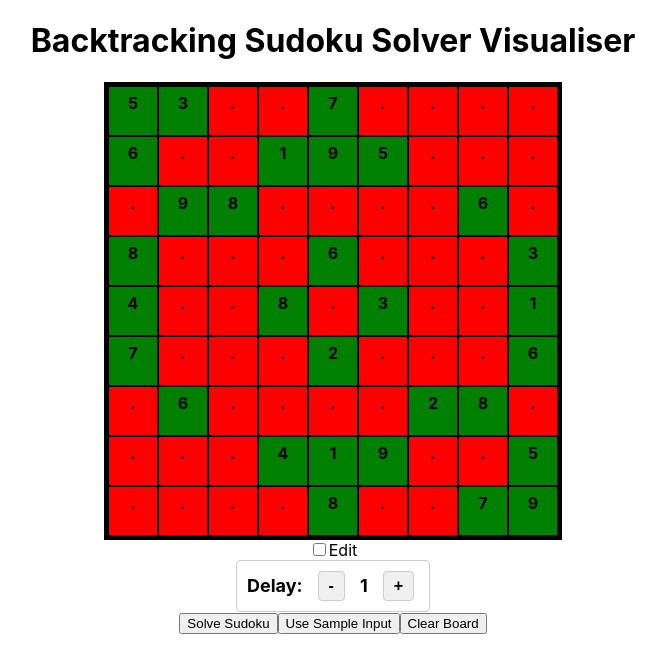
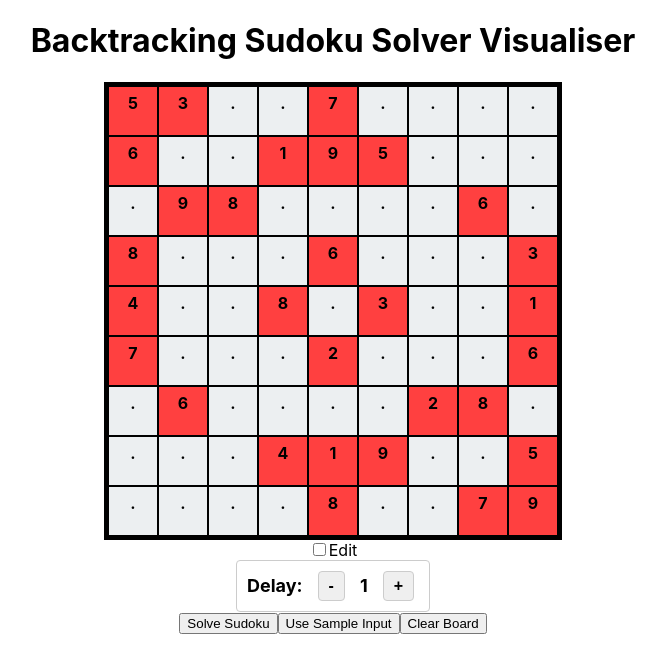
Before and after one commit to vinaysuyal/SudokuSolver, a React (Create React App) app: page / in a window 1280 px wide. Shown: the top 672 px of the page, without its empty margins (307-973 px from the left). Built offline with nearby package versions, Linux system fonts and the light colour scheme.

Commit message:
Visited feature added

```diff
--- a/src/App.js
+++ b/src/App.js
@@ -2,7 +2,6 @@ import { useEffect, useState } from "react";
 import "./App.css";
 import IncrementDecrementCounter from "./components/IncrementDecrementCounter";
 import SudokuCard from "./components/SudokuCard";
-import SudokuGrid from "./components/SudokuGrid";
 import data from "./utils/sampleSudoku.json";
 import getSudokuSolver, { deepCopy } from "./utils/sudokuSolver";
 
@@ -11,7 +10,9 @@ function App() {
   const [pace, setPace] = useState(1);
   const [solving, setSolving] = useState(false);
   const [customInput, setCustomInput] = useState(false);
-  const [validSudoku, setValidSudoku] = useState(true);
+  const [visited, setVisited] = useState(
+    Array.from({ length: 9 }, () => Array(9).fill(false))
+  );
   useEffect(() => {
     if (!board.filter((ele) => ele.includes(".")).length) {
       setSolving(false);
@@ -33,13 +34,50 @@ function App() {
     }
     return emptyCells;
   };
+
+  const onSolveSudoku = () => {
+    if (findEmptyCells(board).length == 0) {
+      alert(
+        "All fields filled. Please Enter custom Values or use Sample Values"
+      );
+      return;
+    }
+    if (findEmptyCells(board).length > 55) {
+      alert("Enter at least 25 values");
+      return;
+    }
+    setCustomInput(false);
+    setSolving(true);
+    const a = getSudokuSolver(
+      deepCopy(board),
+      deepCopy(visited),
+      pace,
+      (newBoard) => {
+        setBoard(newBoard);
+      },
+      () => {
+        setSolving(false);
+      },
+      (newVisited) => {
+        setVisited(newVisited);
+      }
+    );
+    const result = a();
+    if (result == false) {
+      alert("Invalid Sudoku. On Clicking on Ok, You can see the tracking.");
+    }
+  };
   return (
     <div className="App">
       <h1>Backtracking Sudoku Solver Visualiser</h1>
-      {<SudokuCard board={board} setBoard={setBoard} editable={customInput} />}
-      {/* {customInput && (
-        <SudokuGrid gridValues={board} setGridValues={setBoard} />
-      )} */}
+      {
+        <SudokuCard
+          board={board}
+          setBoard={setBoard}
+          editable={customInput}
+          visited={visited}
+        />
+      }
       {!solving && (
         <>
           <span>
@@ -65,35 +103,7 @@ function App() {
           <div>
             <button
               onClick={() => {
-                if (findEmptyCells(board).length == 0) {
-                  alert(
-                    "All fields filled. Please Enter custom Values or use Sample Values"
-                  );
-                  return;
-                }
-                if (findEmptyCells(board).length > 55) {
-                  alert("Enter at least 25 values");
-                  return;
-                }
-                setCustomInput(false);
-                setSolving(true);
-                const a = getSudokuSolver(
-                  deepCopy(board),
-                  pace,
-                  (newBoard) => {
-                    setBoard(newBoard);
-                  },
-                  () => {
-                    setSolving(false);
-                  }
-                );
-                const result = a();
-                if (result == false) {
-                  alert(
-                    "Invalid Sudoku. On Clicking on Ok, You can see the tracking."
-                  );
-                  setValidSudoku(false);
-                }
+                onSolveSudoku();
               }}
             >
               Solve Sudoku
@@ -101,6 +111,9 @@ function App() {
             <button
               onClick={() => {
                 setBoard(deepCopy(data[0]));
+                setVisited(
+                  Array.from({ length: 9 }, () => Array(9).fill(false))
+                );
               }}
             >
               Use Sample Input
--- a/src/components/NumberCard.css
+++ b/src/components/NumberCard.css
@@ -22,6 +22,7 @@
   margin-top: 0.5rem;
   margin-bottom: 0.5rem;
   font-weight: bold;
+  color: black;
 }
 .numberCard input {
   height: 100%;
--- a/src/components/SudokuCard.jsx
+++ b/src/components/SudokuCard.jsx
@@ -1,6 +1,6 @@
 import NumberCard from "./NumberCard";
 import "./SudokuCard.css";
-const SudokuCard = ({ board = [[]], setBoard, editable }) => {
+const SudokuCard = ({ board = [[]], setBoard, editable, visited }) => {
   return (
     <div className="sudokuCard">
       {board.map((row, rowIndex) => {
@@ -8,7 +8,13 @@
           return (
             <NumberCard
               value={element}
-              bgColor={element === "." ? "red" : "green"}
+              bgColor={
+                element === "."
+                  ? visited[rowIndex][colIndex]
+                    ? "#00FF80"
+                    : "#ECEFF1 "
+                  : "#FF4040"
+              }
               id={rowIndex + "" + colIndex}
               row={rowIndex}
               col={colIndex}
--- a/src/components/SudokuGrid.jsx
+++ /dev/null
@@ -1,52 +0,0 @@
-import React, { useState } from "react";
-
-const SudokuGrid = ({ gridValues, setGridValues }) => {
-  const handleInputChange = (row, col, value) => {
-    const newGridValues = [...gridValues];
-    newGridValues[row][col] = value;
-    setGridValues(newGridValues);
-  };
-
-  const renderGrid = () => {
-    return gridValues.map((rowValues, row) => (
-      <div key={`row-${row}`} style={styles.row}>
-        {rowValues.map((value, col) => (
-          <input
-            key={`input-${row}-${col}`}
-            type="number"
-            maxLength={1}
-            value={value === "." ? "" : value}
-            onChange={(e) =>
-              handleInputChange(
-                row,
-                col,
-                e.target.value === "" ? "." : e.target.value
-              )
-            }
-            style={styles.input}
-          />
-        ))}
-      </div>
-    ));
-  };
-
-  return <div>{renderGrid()}</div>;
-};
-
-const styles = {
-  row: {
-    display: "flex",
-  },
-  input: {
-    width: "30px",
-    height: "30px",
-    textAlign: "center",
-    margin: "2px",
-    appearance: "none", // Hide the increment and decrement arrows in modern browsers
-    MozAppearance: "textfield", // Firefox-specific styling
-    WebkitAppearance: "none", // Hide the increment and decrement arrows in Chrome
-    msAppearance: "none", // Hide the increment and decrement arrows in Edge
-  },
-};
-
-export default SudokuGrid;
--- a/src/utils/sudokuSolver.js
+++ b/src/utils/sudokuSolver.js
@@ -1,8 +1,10 @@
 export default function getSudokuSolver(
   board,
+  visited,
   timeDifference,
   onChangeValue,
-  onCompletion
+  onCompletion,
+  onVisit
 ) {
   let time = 0;
 
@@ -18,10 +20,11 @@ export default function getSudokuSolver(
     };
   };
   const debouncer = debounceMessage();
-  const changeValue = (newBoard, r, c) => {
+  const changeValue = (newBoard, newVisited, r, c) => {
     time = time + timeDifference;
     debouncer();
     setTimeout(() => {
+      onVisit(newVisited);
       onChangeValue(newBoard);
     }, time);
   };
@@ -42,6 +45,7 @@ export default function getSudokuSolver(
 
   var solveSudoku = function (r = 0, c = 0) {
     if (r == 9) return true;
+    visited[r][c] = true;
     if (board[r][c] != ".") {
       let temp = board[r][c];
       board[r][c] = ".";
@@ -56,10 +60,10 @@ export default function getSudokuSolver(
     for (let i = 1; i <= 9; i++) {
       if (isValid(board, r, c, "" + i)) {
         board[r][c] = "" + i;
-        changeValue(deepCopy(board), r, c);
+        changeValue(deepCopy(board), deepCopy(visited), r, c);
         if (solveSudoku(c == 8 ? r + 1 : r, c == 8 ? 0 : c + 1)) return true;
         board[r][c] = ".";
-        changeValue(deepCopy(board), r, c);
+        changeValue(deepCopy(board), deepCopy(visited), r, c);
       }
     }
     return false;
```
